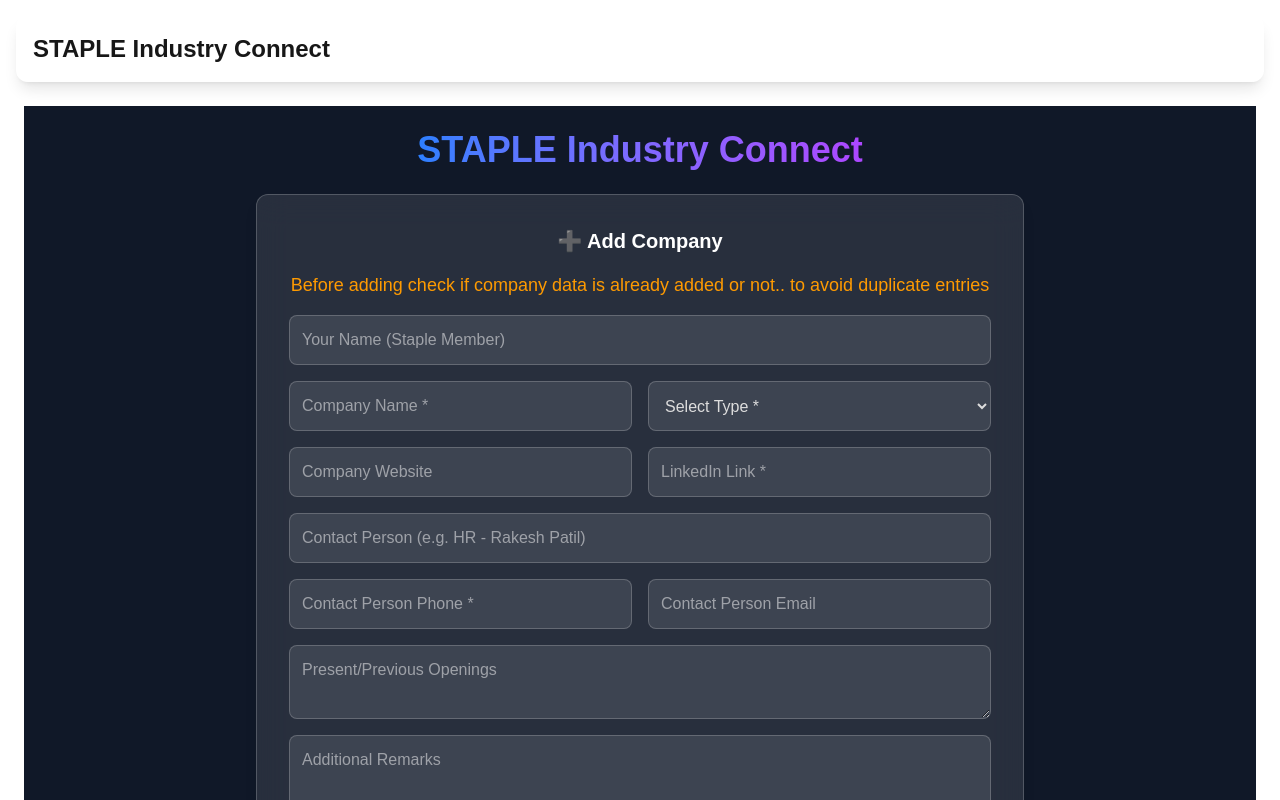
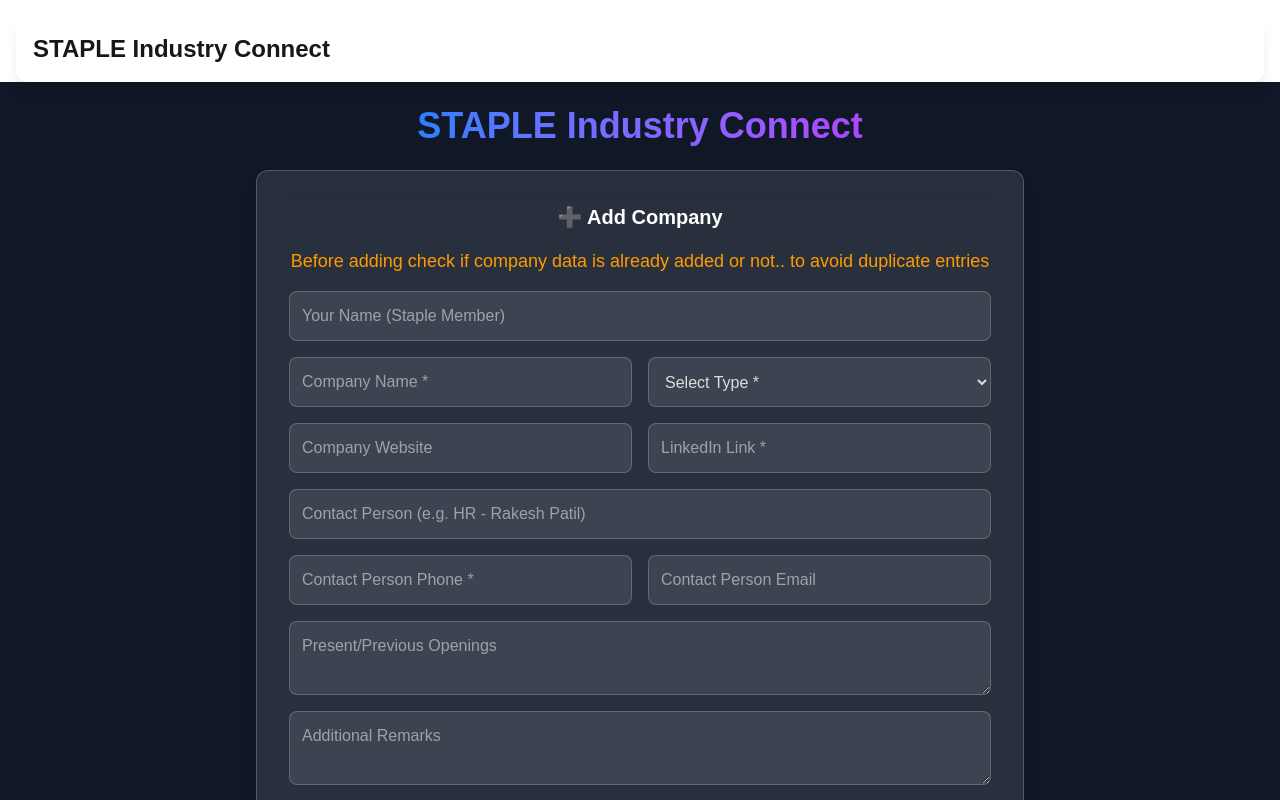
Before and after one commit to Tnmy4069/STAPLE-Connect, a Next.js app: page / in a window 1280 px wide. Shown: the top 800 px of the page. Built offline with nearby package versions, Linux system fonts and the light colour scheme; no server answers; the database is empty.

Commit message:
Update main content class for layout styling

```diff
--- a/src/app/layout.js
+++ b/src/app/layout.js
@@ -21,7 +21,7 @@
         <Header />
 
         {/* Main Content */}
-        <main className="p-6">{children}</main>
+        <main className="ll">{children}</main>
 
         {/* Footer (Uncomment when needed) */}
         <div>
```
